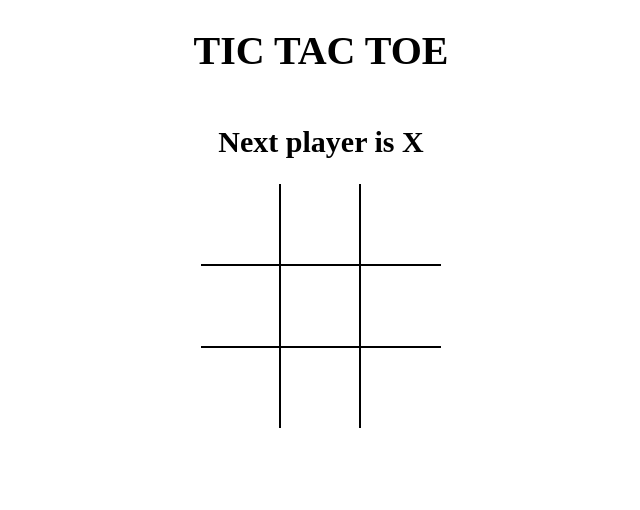
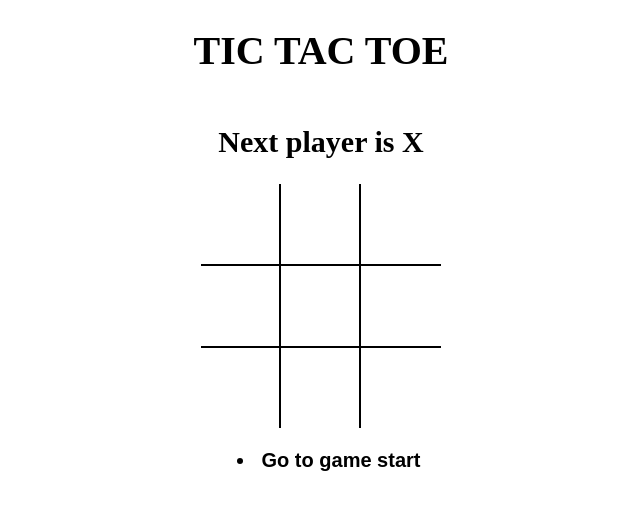
Before and after one commit to harsh14052/tictactoe, a React (Vite) app: page / in a window 1280 px wide. Shown: the top 510 px of the page, without its empty margins (319-959 px from the left). Built offline with nearby package versions, Linux system fonts and the light colour scheme; the HTML template or start-up script is replaced by a standard one.

Commit message:
displayed game history

```diff
--- a/src/App.jsx
+++ b/src/App.jsx
@@ -1,5 +1,6 @@
 import React, { useState } from 'react';
 import Board from './components/Board';
+import History from './components/History';
 import './styles/root.scss';
 import { calculateWinner } from './helpers.js';
 
@@ -36,11 +37,15 @@
     setCurrentMove(prev => prev + 1);
   };
 
+  const moveTo = move => {
+    setCurrentMove(move);
+  };
   return (
     <div className="app">
       <h1>TIC TAC TOE</h1>
       <h2>{message}</h2>
       <Board board={current.board} handleSquarelick={handleSquarelick} />
+      <History history={history} moveTo={moveTo} currentMove={currentMove} />
     </div>
   );
 };
--- /dev/null
+++ b/src/components/History.jsx
@@ -0,0 +1,28 @@
+import React from 'react';
+
+const history = ({ history, moveTo, currentMove }) => {
+  return (
+    <ul>
+      {history.map((_, move) => {
+        return (
+          <li key={move}>
+            <button
+              style={{
+                fontWeight: move === currentMove ? 'bold' : 'normal',
+                fontSize: '20px',
+              }}
+              type="button"
+              onClick={() => {
+                moveTo(move);
+              }}
+            >
+              {move === 0 ? 'Go to game start' : `Go to move #${move}`}
+            </button>
+          </li>
+        );
+      })}
+    </ul>
+  );
+};
+
+export default history;
```
